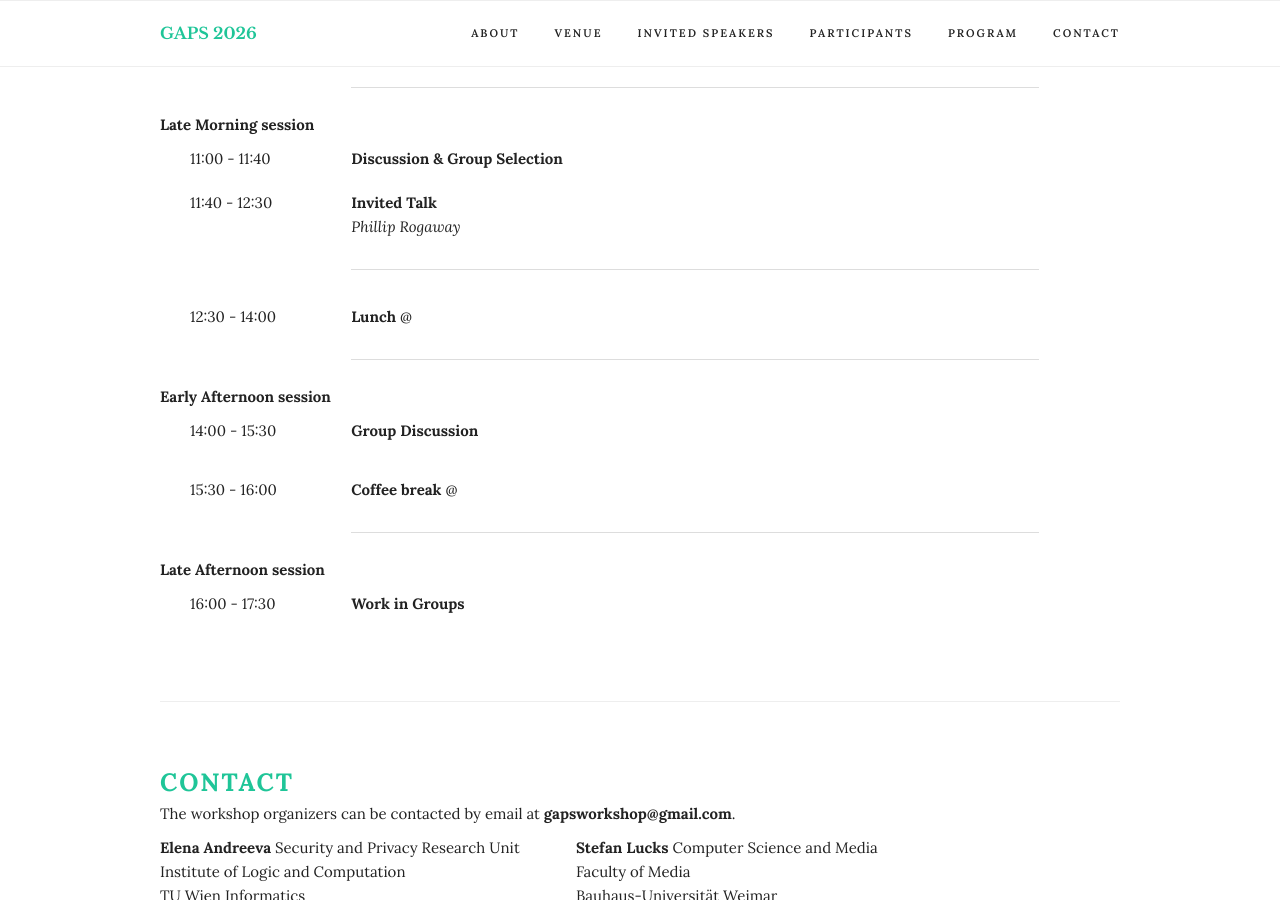
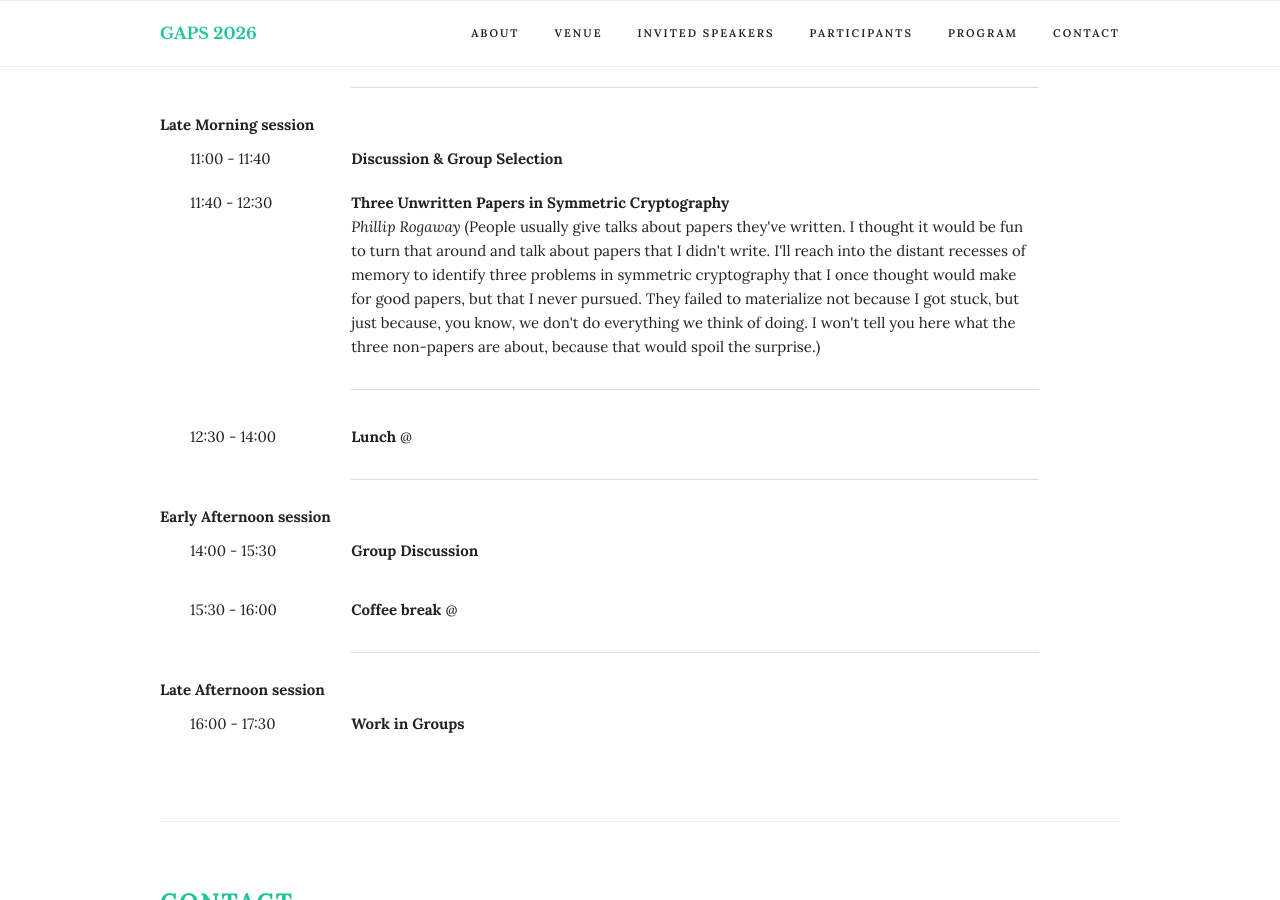
Before and after one commit to gapsworkshop/gaps2026, a Jekyll site: the page built from index.html, in a window 1280 px wide and 900 px high, scrolled down 3292 px. Built offline with Jekyll 4.4.1, drawn with Linux system fonts in a browser that asks for light colours.

Commit message:
updated talks

```diff
--- a/_data/program.yml
+++ b/_data/program.yml
@@ -17,8 +17,9 @@
         - time: "11:00 - 11:40"
           title: "Discussion & Group Selection"
         - time: "11:40 - 12:30"
-          title: "Invited Talk"
+          title: "Three Unwritten Papers in Symmetric Cryptography"
           speaker: "Phillip Rogaway"
+          note: "People usually give talks about papers they've written. I thought it would be fun to turn that around and talk about papers that I didn't write. I'll reach into the distant recesses of memory to identify three problems in symmetric cryptography that I once thought would make for good papers, but that I never pursued. They failed to materialize not because I got stuck, but just because, you know, we don't do everything we think of doing. I won't tell you here what the three non-papers are about, because that would spoil the surprise."
     - break:
         time: "12:30 - 14:00"
         type: "Lunch"
@@ -41,8 +42,9 @@
     - name: "Early Morning"
       talks:
         - time: "09:00 - 09:40"
-          title: "Invited Talk"
+          title: "Directions in Advanced Authenticated Encryption"
           speaker: "Kazuhiko Minematsu"
+          note: 'In this talk, I will briefly describe my involvement in two advanced forms of authenticated encryption (AE), especially leakage-resilient AE (LRAE) and committing AE (ComAE). Both classes have received great attention from the community. For LRAE, I will discuss two orthogonal approaches, i.e., everything is equally protected and "leveled" implementation, and show research progress on each of them. For ComAE, I will discuss an issue that arises when composing a black-box AE and a transform to make the transformed AE committing.'
         - time: "09:50 - 10:30"
           title: "Invited Talk"
           speaker: "Christian Majenz"
@@ -125,8 +127,9 @@
     - name: "Early Morning"
       talks:
         - time: "09:00 - 09:40"
-          title: "Invited Talk"
+          title: "Minimising the Minimised --- How Much Key Material Do Key-Alternating Ciphers Really Need?"
           speaker: "Ashwin Jha"
+          note: "The Even-Mansour construction, and its generalisation to key-alternating ciphers, have long been studied as high-level provable security abstractions of the modern block cipher design philosophy. Starting from the seminal work of Even and Mansour, a substantial line of work has explored how far these constructions can be minimised along different dimensions, including the number of keys, the number of permutations, and the required independence assumptions. Following this line of work, we ask a complementary question: how large do the key spaces themselves need to be? We show that this question has deep connections with additive combinatorics, with different additive notions influencing different keying scenarios. These connections lead to substantially reduced key material while yielding near-optimal information-theoretic security bounds."
         - time: "09:50 - 10:30"
           title: "Invited Talk"
           speaker: "Martijn Stam"
```
